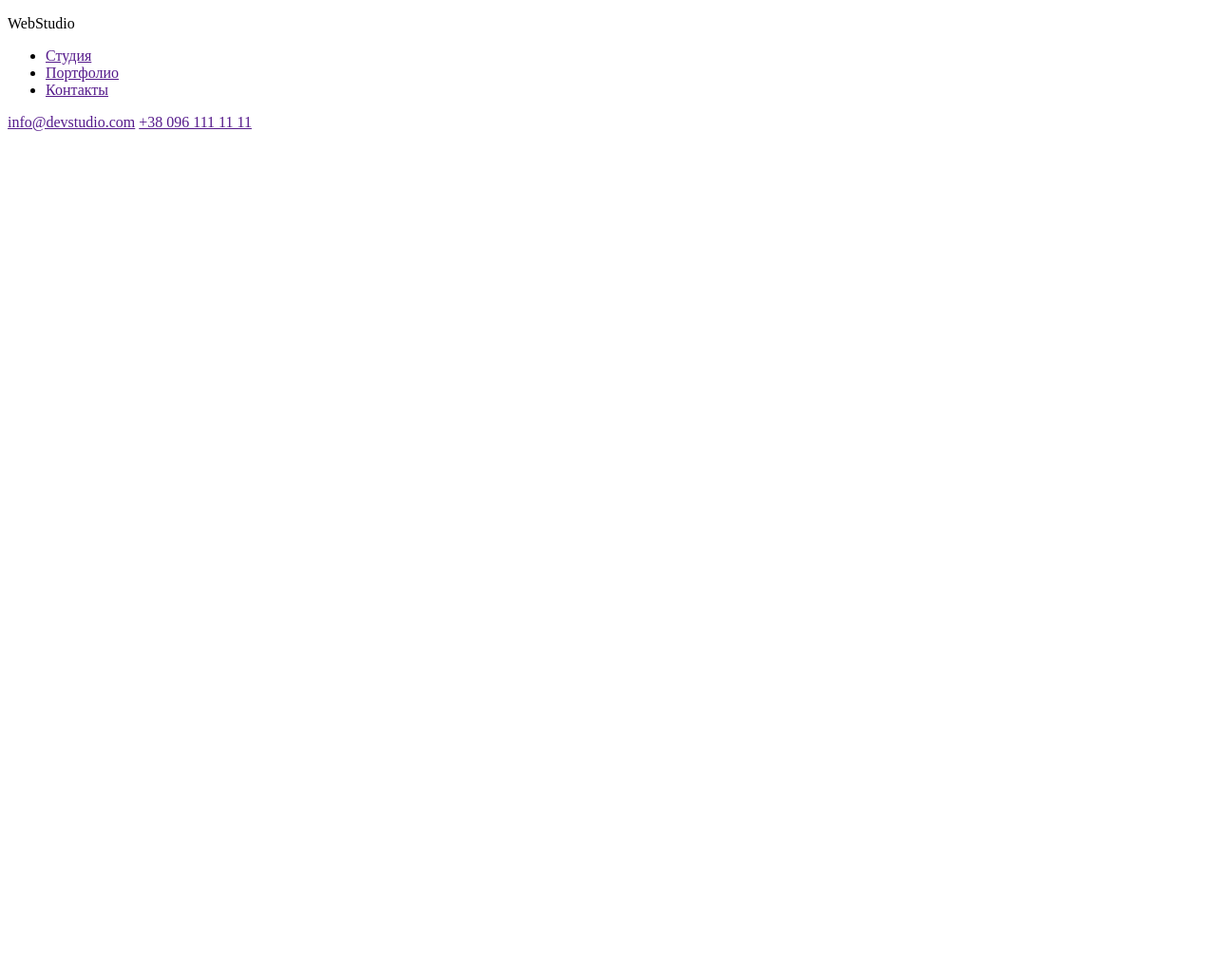
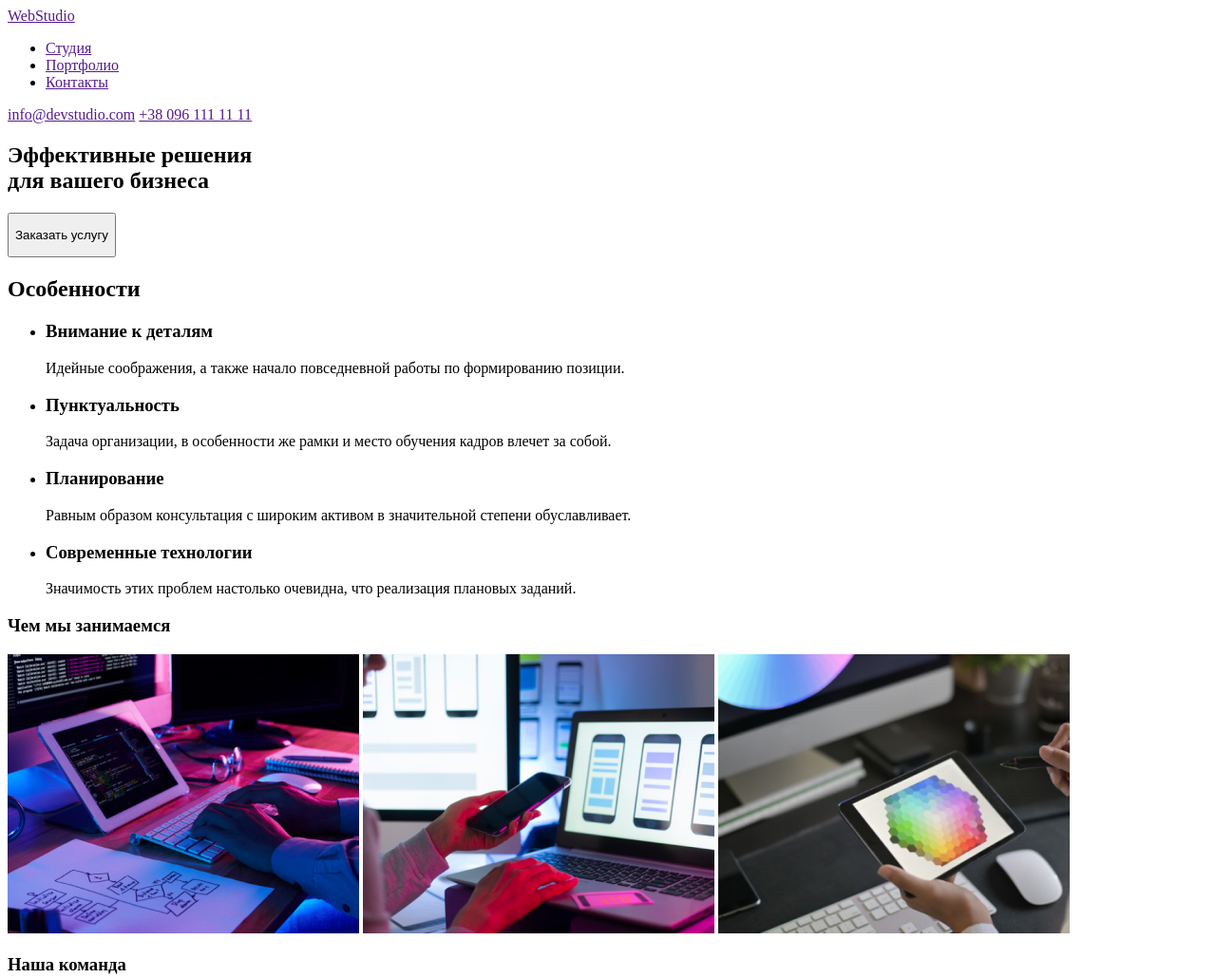
Before and after one commit to markyatsuk/goit-markup-hw-08, a plain HTML site: page index.html in a window 1280 px wide. Shown: the top 1030 px of the page at 95% size. Before the commit the page ends 800 px from the top, so only its background shows below. Drawn offline with Linux system fonts and the light colour scheme.

Commit message:
добавляет main
исправлено лого

```diff
--- a/index.html
+++ b/index.html
@@ -9,21 +9,79 @@
 <body>
 
     <header>
-        <p><span>Web</span>Studio</p>
-        <ul>
-            <li><a href="">Студия</a></li>
-            <li><a href="">Портфолио</a></li>
-            <li><a href="">Контакты</a></li>
-        </ul>
+        <a href=""><span>Web</span>Studio</a>
+        <nav>
+            <ul>
+                <li><a href="">Студия</a></li>
+                <li><a href="">Портфолио</a></li>
+                <li><a href="">Контакты</a></li>
+            </ul>
+        </nav>
         <a href="" type="email">info@devstudio.com</a>
         <a href="" tel: +38 096 111 11 11>+38 096 111 11 11</a>
     </header>
 
+    <main>
+        <div>
+            <section>
 
+                <h1>Эффективные решения<br> для вашего бизнеса</h1>
+                <button type="button"><p>Заказать услугу</p></button>
 
+            </section>
+        </div>
 
-
-    <main></main>
+        <section>
+            <h2  lang="ru">Особенности</h2>
+            <ul>
+                <li>
+                    <h3>Внимание к деталям</h3>
+                    <p>Идейные соображения, а также начало повседневной работы по формированию позиции.</p>
+                </li>
+                <li>
+                    <h3>Пунктуальность</h3>
+                    <p>Задача организации, в особенности же рамки и место обучения кадров влечет за собой.</p>
+                </li>
+                <li>
+                    <h3>Планирование</h3>
+                    <p>Равным образом консультация с широким активом в значительной степени обуславливает.</p>
+                </li>
+                <li>
+                    <h3>Современные технологии</h3>
+                    <p>Значимость этих проблем настолько очевидна, что реализация плановых заданий.</p>
+                </li>
+            </ul>
+            <h3>Чем мы занимаемся</h3>
+            <img src="/images/img.jpg" alt="codding" width="370">
+            <img src="/images/img2.jpg" alt="making adaptive design" width="370">
+            <img src="/images/img3.jpg" alt="designing" width="370">
+        </section>
+        <section>
+            <h3>Наша команда</h3>
+            <ul>
+                <li>
+                    <img src="/images/igor.jpg" alt="igor" width="270">
+                    <h4>Игорь Демьяненко</h4>
+                    <p>Product Designer</p>
+                </li>
+                <li>
+                    <img src="/images/olga.jpg" alt="olga" width="270">
+                    <h4>Ольга Репина</h4>
+                    <p>Frontend Developer</p>
+                </li>
+                <li>
+                    <img src="/images/nikola.jpg" alt="nikola" width="270">
+                    <h4>Николай Тарасов</h4>
+                    <p>Marketing</p>
+                </li>
+                <li>
+                    <img src="/images/mikhail.jpg" alt="mikhail" width="270">
+                    <h4>Михаил Ермаков</h4>
+                    <p>UI Designer</p>
+                </li>
+            </ul>
+        </section>
+    </main>
     <footer></footer>
 </body>
 </html>
```
Also changed, not shown: images/igor.jpg (added), images/img.jpg (added), images/img2.jpg (added), images/img3.jpg (added), images/mikhail.jpg (added), images/nikola.jpg (added), images/olga.jpg (added).
